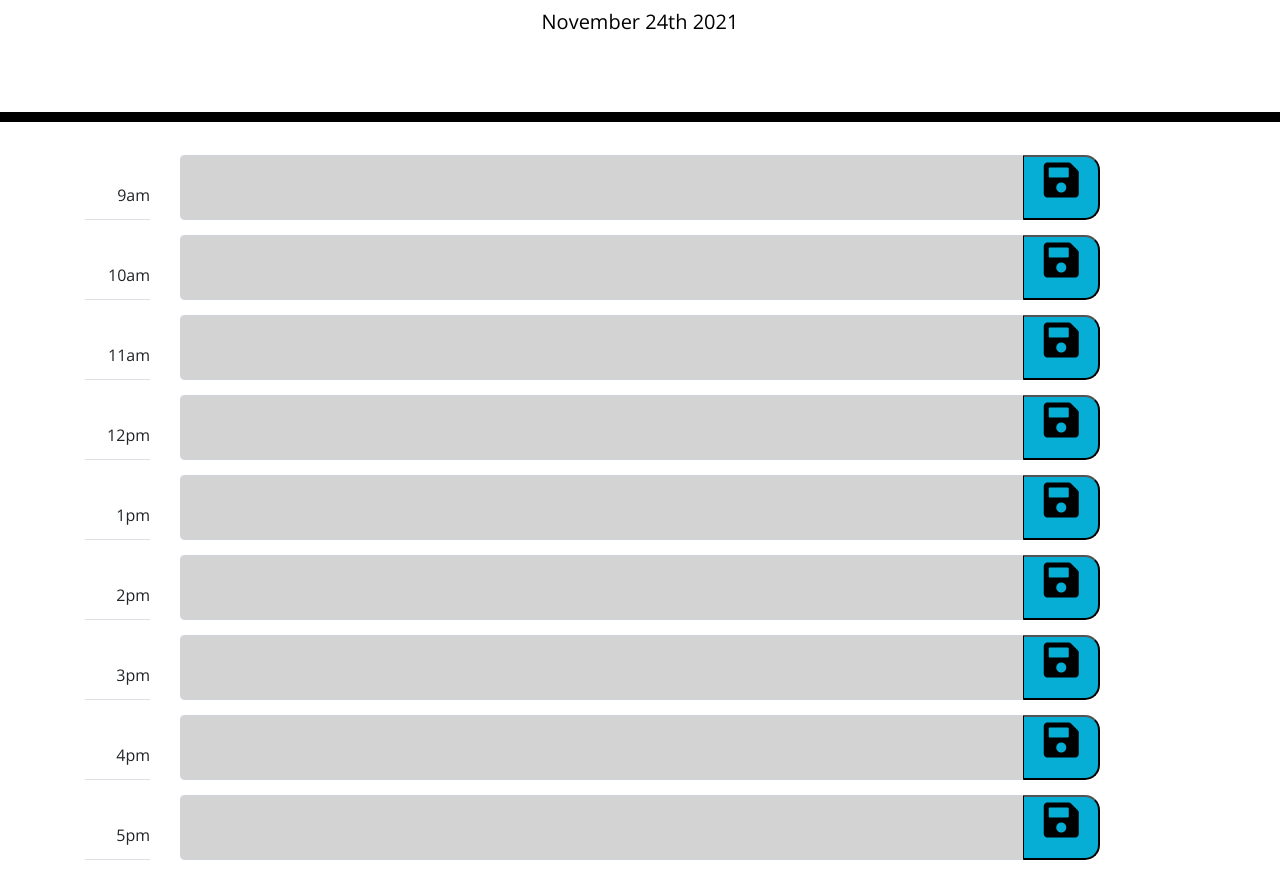
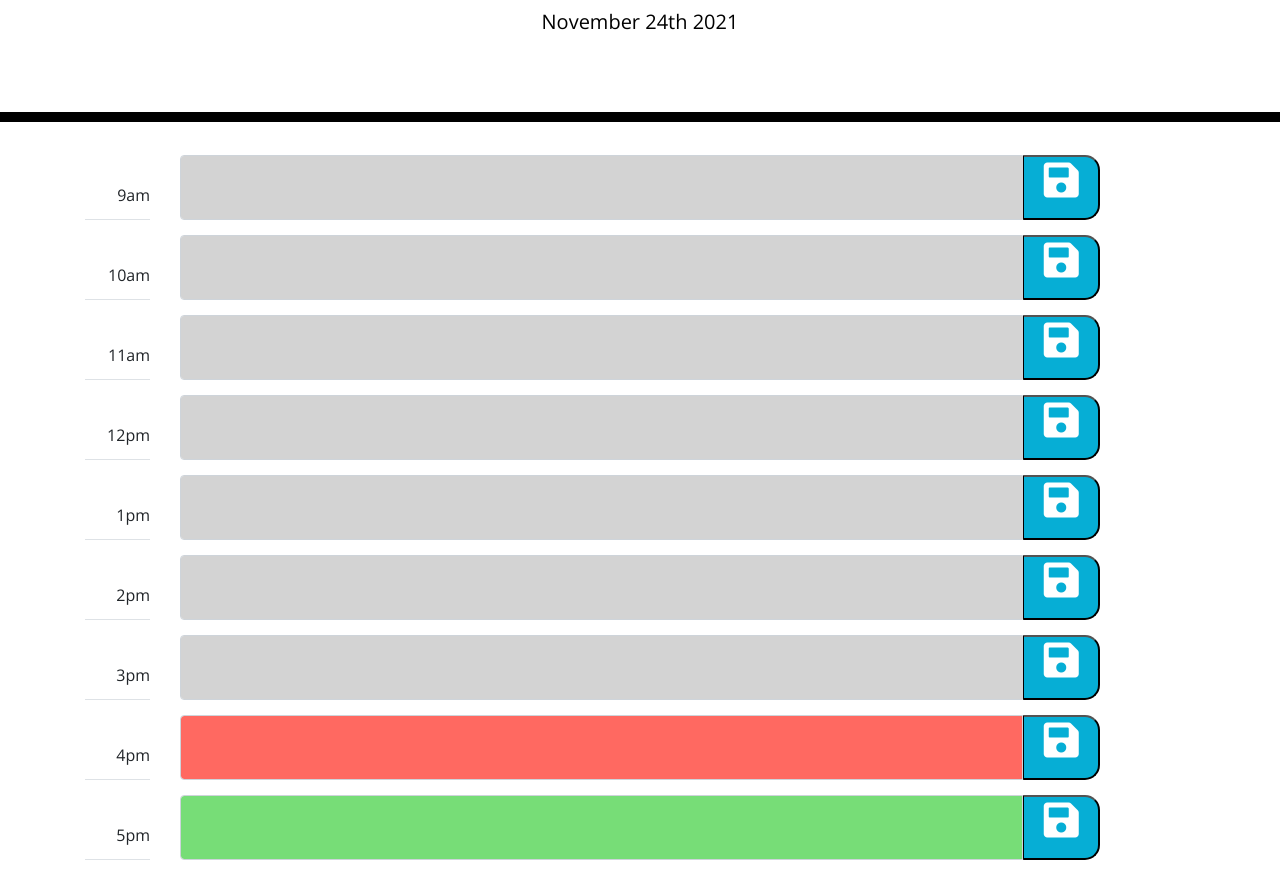
Before and after one commit to avlamakis/Work-Day-Planner, a plain HTML site: page index.html in a window 1280 px wide. Shown: the part 182-1058 px from the top of the page. Drawn offline with nearby package versions, Linux system fonts and the light colour scheme.

Commit message:
color based upon time, time display, and code clean up

```diff
--- a/assets/css/style.css
+++ b/assets/css/style.css
@@ -73,4 +73,5 @@ body {
   .saveBtn i:hover {
     font-size: 20px;
     transition: all .3s ease-in-out;
+    color: black;
   }
--- a/index.html
+++ b/index.html
@@ -26,7 +26,7 @@
     <div class="container text-right  plannerDiv">
         <div class="row row1">
 
-            <div class="  input-container input-group col-1 ">
+            <div class="input-container input-group col-1 ">
                 <p class="border-bottom">
                     9am
                 </p>
@@ -36,9 +36,10 @@
             <!--time blocks for each hour of the day-->
             <div class="input-group  col-10 form-group">
                 <textarea id=time9AM class="form-control custom-control textborder" rows="2" style="resize:none"
-                    name="1"></textarea>
+                    name="9"></textarea>
+                    <!--name classification done in military time-->
                 <!-- utilized w3 for the save icon reference https://www.w3schools.com/icons/tryit.asp?filename=tryicons_fa-save -->
-                <button class="col-1 saveBtn"><span style="font-size: 2.5em; color: black "><i class="fa fa-save"></i></span>
+                <button class="col-1 saveBtn"><span style="font-size: 2.5em; color: white "><i class="fa fa-save"></i></span>
                 </button>
 
             </div>
@@ -55,10 +56,10 @@
             </div>
             <div class="input-group col-10 form-group">
                 <textarea id=time10AM class="form-control custom-control textborder" rows="2" style="resize:none"
-                    name="2">
+                    name="10">
                 </textarea>
 
-                <button class="col-1 saveBtn"><span style="font-size: 2.5em; color: black "><i class="fa fa-save"></i></span>
+                <button class="col-1 saveBtn"><span style="font-size: 2.5em; color: white "><i class="fa fa-save"></i></span>
                 </button>
             </div>
         </div>
@@ -74,8 +75,8 @@
             </div>
             <div class="input-group col-10 form-group">
                 <textarea id=time11AM class="form-control custom-control textborder" rows="2" style="resize:none"
-                    name="3"></textarea>
-                <button class="col-1 saveBtn"><span style="font-size: 2.5em; color: black "><i class="fa fa-save"></i></span>
+                    name="11"></textarea>
+                <button class="col-1 saveBtn"><span style="font-size: 2.5em; color: white "><i class="fa fa-save"></i></span>
                 </button>
             </div>
         </div>
@@ -91,8 +92,8 @@
             </div>
             <div class="input-group col-10 form-group">
                 <textarea id=time12PM class="form-control custom-control textborder" rows="2" style="resize:none"
-                    name="4"></textarea>
-                <button class="col-1 saveBtn"><span style="font-size: 2.5em; color: black "><i class="fa fa-save"></i></span>
+                    name="12"></textarea>
+                <button class="col-1 saveBtn"><span style="font-size: 2.5em; color: white "><i class="fa fa-save"></i></span>
                 </button>
             </div>
         </div>
@@ -108,8 +109,8 @@
             </div>
             <div class="input-group col-10 form-group">
                 <textarea id=time1PM class="form-control custom-control textborder" rows="2" style="resize:none"
-                    name="5"></textarea>
-                <button class="col-1 saveBtn"><span style="font-size: 2.5em; color: black "><i class="fa fa-save"></i></span>
+                    name="13"></textarea>
+                <button class="col-1 saveBtn"><span style="font-size: 2.5em; color: white "><i class="fa fa-save"></i></span>
                 </button>
             </div>
         </div>
@@ -125,8 +126,8 @@
             </div>
             <div class="input-group col-10 form-group">
                 <textarea id=time2PM class="form-control custom-control textborder" rows="2" style="resize:none"
-                    name="6"></textarea>
-                <button class="col-1 saveBtn"><span style="font-size: 2.5em; color: black "><i class="fa fa-save"></i></span>
+                    name="14"></textarea>
+                <button class="col-1 saveBtn"><span style="font-size: 2.5em; color: white "><i class="fa fa-save"></i></span>
                 </button>
             </div>
         </div>
@@ -142,8 +143,8 @@
             </div>
             <div class="input-group col-10 form-group">
                 <textarea id=time3PM class="form-control custom-control textborder" rows="2" style="resize:none"
-                    name="7"></textarea>
-                <button class="col-1 saveBtn"><span style="font-size: 2.5em; color: black "><i class="fa fa-save"></i></span>
+                    name="15"></textarea>
+                <button class="col-1 saveBtn"><span style="font-size: 2.5em; color: white "><i class="fa fa-save"></i></span>
                 </button>
             </div>
         </div>
@@ -159,8 +160,8 @@
             </div>
             <div class="input-group col-10 form-group">
                 <textarea id=time4PM class="form-control custom-control textborder" rows="2" style="resize:none"
-                    name="8"></textarea>
-                <button class="col-1 saveBtn"><span style="font-size: 2.5em; color: black "><i class="fa fa-save"></i></span>
+                    name="16"></textarea>
+                <button class="col-1 saveBtn"><span style="font-size: 2.5em; color: white "><i class="fa fa-save"></i></span>
                 </button>
             </div>
         </div>
@@ -175,8 +176,8 @@
             </div>
             <div class="input-group col-10 form-group">
                 <textarea id=time5PM class="textborder form-control custom-control" rows="2" style="resize:none"
-                    name="9"></textarea>
-                <button class="col-1 saveBtn"><span style="font-size: 2.5em; color: black "><i class="fa fa-save"></i></span>
+                    name="17"></textarea>
+                <button class="col-1 saveBtn"><span style="font-size: 2.5em; color: white "><i class="fa fa-save"></i></span>
                 </button>
             </div>
         </div>
```
